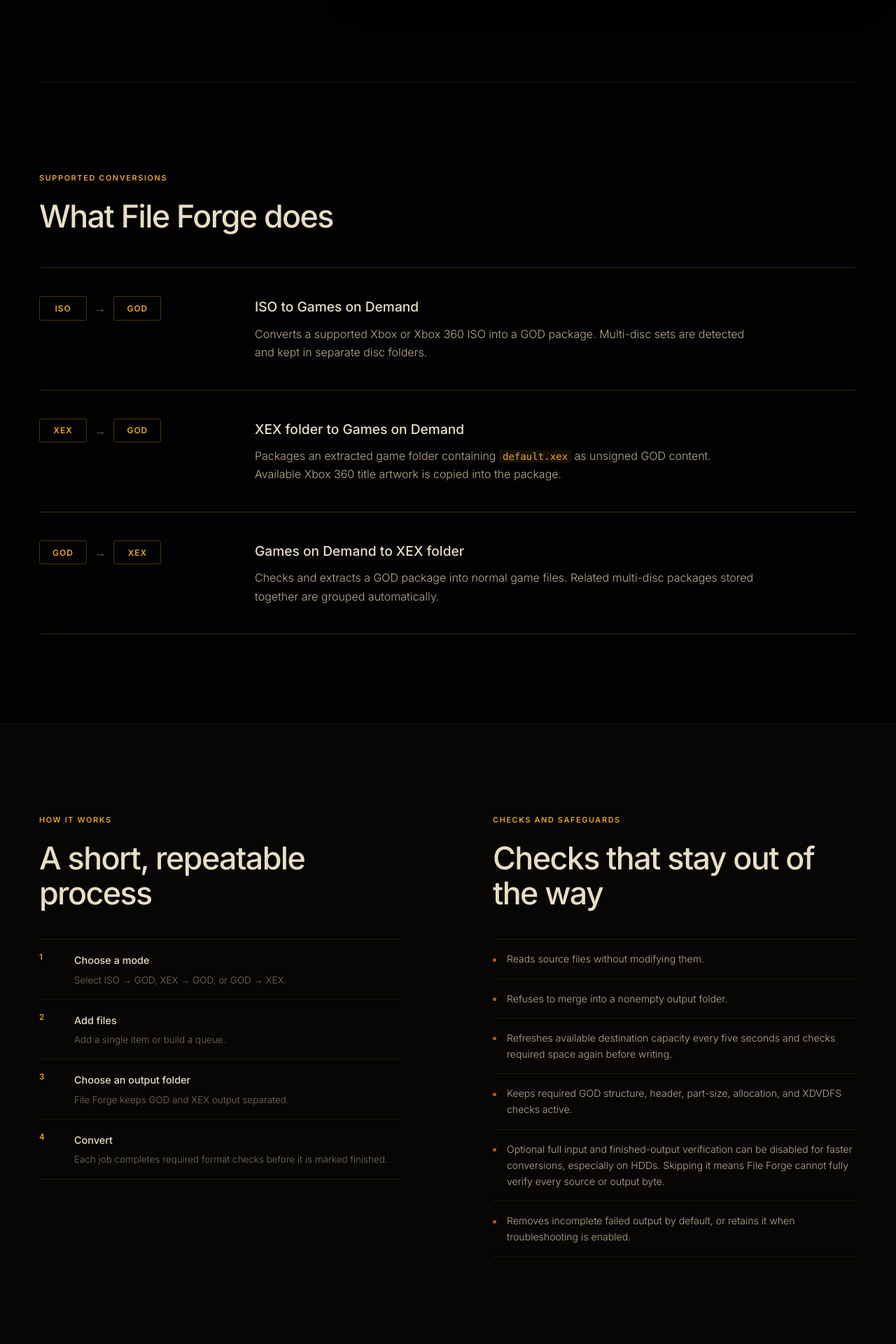
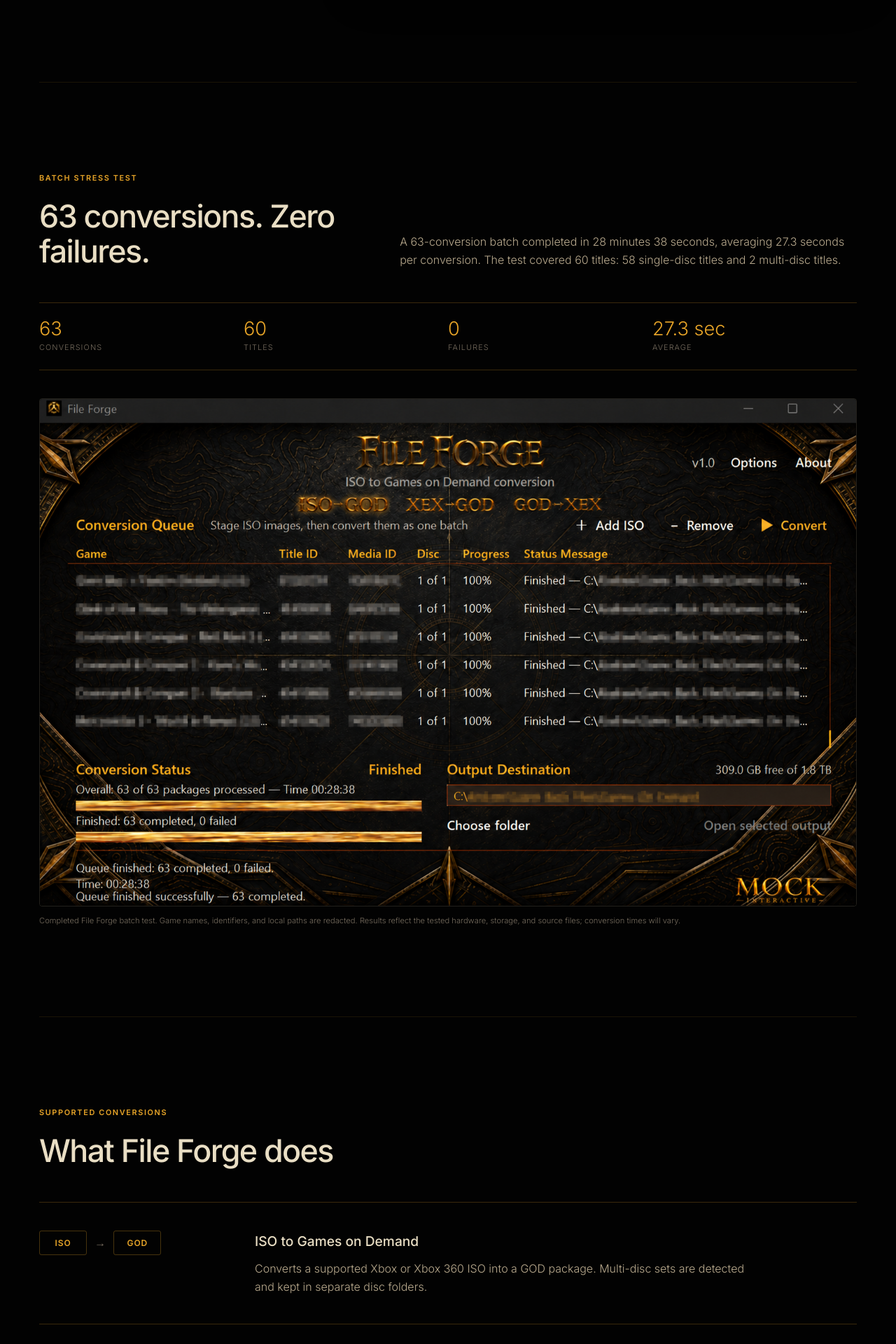
Before and after one commit to andrewmock96/mock_interactive_website, a Flask app: page / in a window 1280 px wide. Shown: the part 1394-3314 px from the top of the page at 70% size. Run offline with Flask 3, Linux system fonts and the light colour scheme; some libraries are stand-ins or nearby versions.

Commit message:
Add File Forge stress test results

```diff
--- a/static/css/style.css
+++ b/static/css/style.css
@@ -634,6 +634,28 @@
   color: var(--smoke);
   font-size: .7rem;
 }
+.stress-test { padding: 8rem 0; border-bottom: 1px solid var(--line-soft); }
+.stress-test-heading {
+  display: grid;
+  grid-template-columns: .8fr 1.2fr;
+  gap: 5rem;
+  align-items: end;
+  margin-bottom: 3rem;
+}
+.stress-test-heading h2 { margin: 0; font-size: clamp(2rem, 3.5vw, 3.25rem); line-height: 1.12; }
+.stress-test-heading > p { max-width: 720px; margin: 0; color: var(--bone); }
+.stress-metrics {
+  display: grid;
+  grid-template-columns: repeat(4, 1fr);
+  margin: 0 0 2.5rem;
+  border-block: 1px solid var(--line);
+}
+.stress-metrics div { display: flex; flex-direction: column; gap: .3rem; padding: 1.4rem 0; }
+.stress-metrics dt { color: var(--smoke); font-size: .68rem; letter-spacing: .1em; text-transform: uppercase; }
+.stress-metrics dd { order: -1; margin: 0; color: var(--crown-gold); font-size: 1.7rem; line-height: 1; }
+.stress-test figure { margin: 0; }
+.stress-test img { display: block; width: 100%; border: 1px solid rgba(185,170,142,.18); border-radius: 4px; }
+.stress-test figcaption { margin-top: .65rem; color: var(--smoke); font-size: .7rem; }
 
 .conversion-section { padding: 8rem 0; }
 .conversion-section > .section-heading { margin-bottom: 3rem; }
@@ -737,6 +759,7 @@
 @media (max-width: 900px) {
   .tools-page .tools-hero { min-height: 680px; padding-inline: 1.5rem; background-position: 67% center; }
   .product-preview { grid-template-columns: 1fr; gap: 3rem; padding: 6rem 0; }
+  .stress-test-heading { grid-template-columns: 1fr; gap: 1.5rem; }
   .conversion-list article { grid-template-columns: 210px 1fr; gap: 2rem; }
   .details-grid { grid-template-columns: 1fr; gap: 5rem; }
 }
@@ -748,7 +771,9 @@
   .tools-page .hero-actions { align-items: flex-start; }
   .hero-facts { flex-wrap: wrap; gap: .7rem 1rem; }
   .hero-facts li + li::before { margin-right: 1rem; }
+  .stress-metrics { grid-template-columns: 1fr 1fr; }
   .product-preview,
+  .stress-test,
   .conversion-section,
   .details-section,
   .requirements-section { padding-block: 5rem; }
--- a/templates/tools.html
+++ b/templates/tools.html
@@ -33,6 +33,26 @@
     <figure>
         <img src="{{ url_for('static', filename='images/tools/file-forge-ui.png') }}" alt="File Forge 1.0 interface with ISO to GOD, XEX to GOD, and GOD to XEX conversion modes">
         <figcaption>File Forge 1.0 running on Windows.</figcaption>
+    </figure>
+</section>
+
+<section class="stress-test section-shell" aria-labelledby="stress-test-title">
+    <div class="stress-test-heading">
+        <div>
+            <p class="section-kicker">Batch stress test</p>
+            <h2 id="stress-test-title">63 conversions. Zero failures.</h2>
+        </div>
+        <p>A 63-conversion batch completed in 28 minutes 38 seconds, averaging 27.3 seconds per conversion. The test covered 60 titles: 58 single-disc titles and 2 multi-disc titles.</p>
+    </div>
+    <dl class="stress-metrics" aria-label="File Forge stress-test results">
+        <div><dt>Conversions</dt><dd>63</dd></div>
+        <div><dt>Titles</dt><dd>60</dd></div>
+        <div><dt>Failures</dt><dd>0</dd></div>
+        <div><dt>Average</dt><dd>27.3 sec</dd></div>
+    </dl>
+    <figure>
+        <img src="{{ url_for('static', filename='images/tools/file-forge-stress-test.png') }}" alt="File Forge stress test showing 63 of 63 conversions completed with no failures in 28 minutes 38 seconds">
+        <figcaption>Completed File Forge batch test. Game names, identifiers, and local paths are redacted. Results reflect the tested hardware, storage, and source files; conversion times will vary.</figcaption>
     </figure>
 </section>
 
```
Also changed, not shown: tests/test_app.py (+10 -0 lines), static/images/tools/file-forge-stress-test.png (added).
